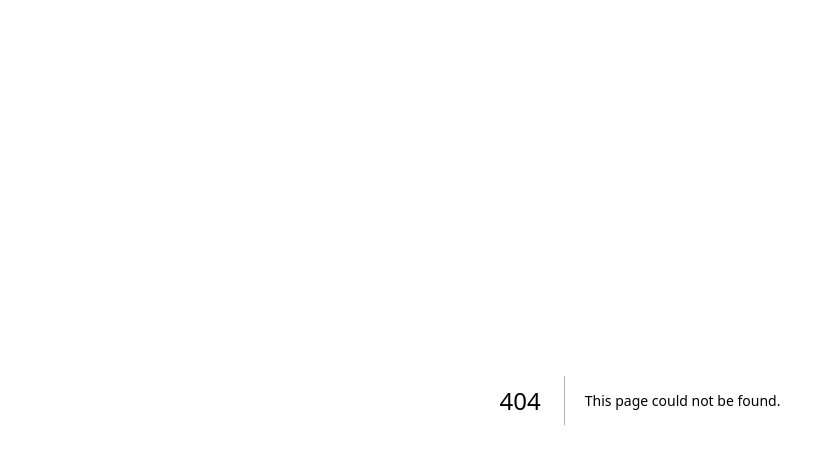
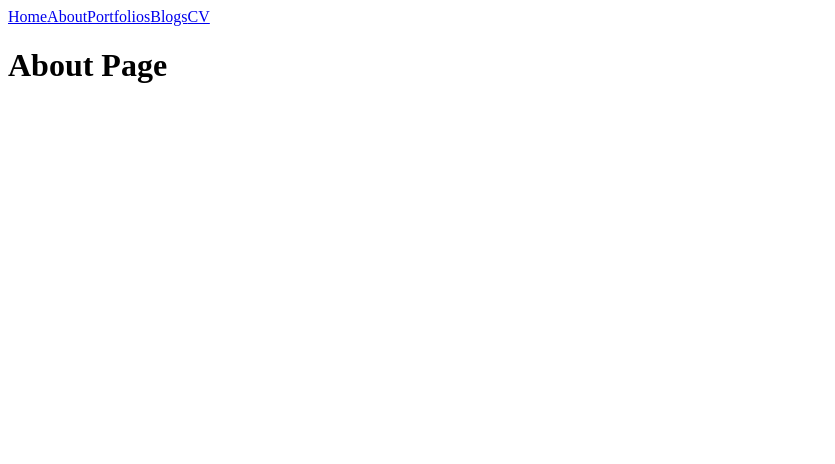
Before and after one commit to lruiz5/portfolio-ruiz, a Next.js app: page /about in a window 1280 px wide. Before the commit this address had no page. Shown: the top 464 px of the page, without its empty margins (0-835 px from the left). Built offline with nearby package versions, Linux system fonts and the light colour scheme.

Commit message:
created pages and layout components.

```diff
--- /dev/null
+++ b/components/layouts/BaseLayout.js
@@ -0,0 +1,12 @@
+import Header from "../shared/Header";
+
+const BaseLayout = ({ children }) => {
+  return (
+    <>
+      <Header />
+      {children}
+    </>
+  );
+};
+
+export default BaseLayout;
--- /dev/null
+++ b/components/shared/Header.js
@@ -0,0 +1,15 @@
+import Link from "next/link";
+
+const Header = () => {
+  return (
+    <>
+      <Link href={"/"}>Home</Link>
+      <Link href={"/about"}>About</Link>
+      <Link href={"/portfolios"}>Portfolios</Link>
+      <Link href={"/blogs"}>Blogs</Link>
+      <Link href={"/cv"}>CV</Link>
+    </>
+  );
+};
+
+export default Header;
--- /dev/null
+++ b/pages/about.js
@@ -0,0 +1,13 @@
+import BaseLayout from "../components/layouts/BaseLayout";
+
+const About = () => {
+  return (
+    <>
+      <BaseLayout>
+        <h1>About Page</h1>
+      </BaseLayout>
+    </>
+  );
+};
+
+export default About;
```
Also changed, not shown: pages/blogs.js (added, +13 -0 lines), pages/cv.js (added, +13 -0 lines), pages/index.js (+10 -3 lines), pages/portfolios.js (added, +12 -0 lines).
